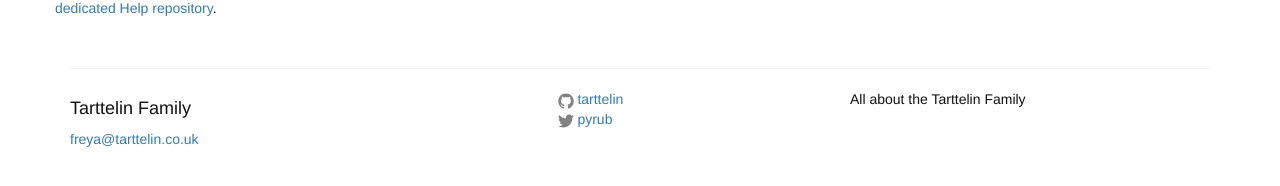
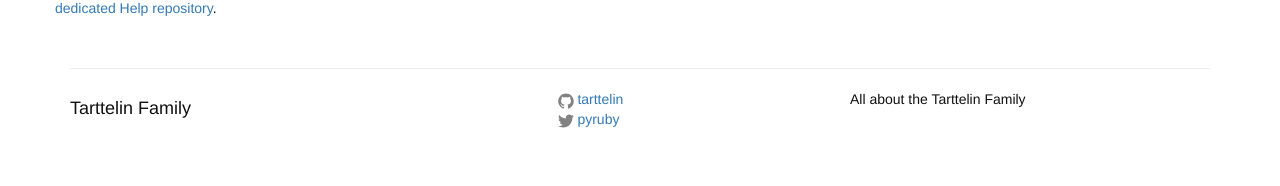
Before and after one commit to tarttelin/tarttelin.github.io, a Jekyll site: the page built from _posts/2015-11-10-welcome-to-jekyll.markdown, in a window 1280 px wide. Shown: the part 490-676 px from the top of the page. Built offline with Jekyll 4.4.1, drawn with Linux system fonts in a browser that asks for light colours; Markdown is read by kramdown in place of the engine named in the settings.

Commit message:
update config

```diff
--- a/_config.yml
+++ b/_config.yml
@@ -1,11 +1,10 @@
 # Site settings
 title: Tarttelin Family
-email: freya@tarttelin.co.uk
 description: > # this means to ignore newlines until "baseurl:"
   All about the Tarttelin Family
 baseurl: "" # the subpath of your site, e.g. /blog/
 url: "http://tarttelin.github.io" # the base hostname & protocol for your site
-twitter_username: pyrub
+twitter_username: pyruby
 github_username:  tarttelin
 
 # Build settings
```
